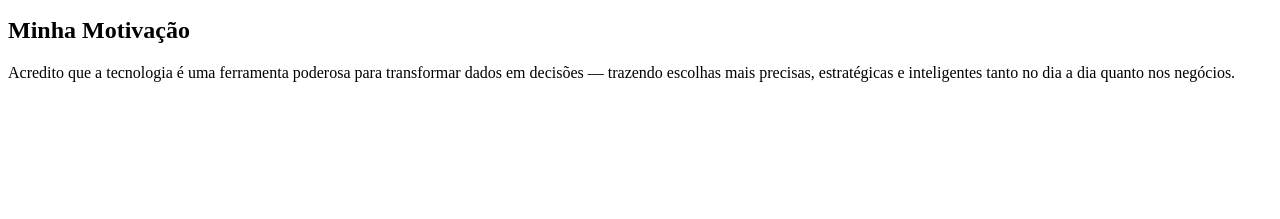
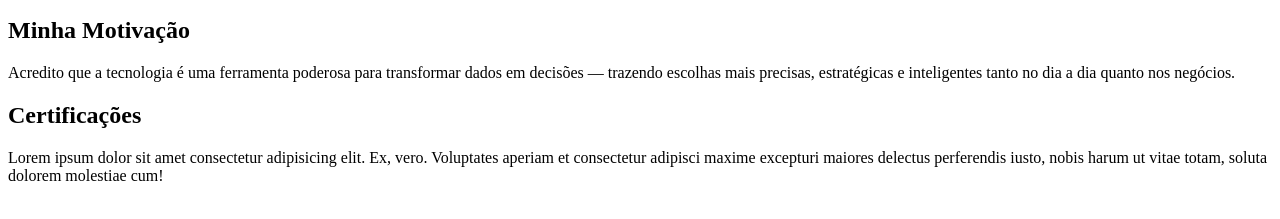
Before and after one commit to karlabeatrizw/Projeto-site, a plain HTML site: page index.html in a window 1280 px wide. Shown: the part 101-320 px from the top of the page. Drawn offline with Linux system fonts and the light colour scheme.

Commit message:
comei a escrever o conteudo

```diff
--- a/index.html
+++ b/index.html
@@ -15,6 +15,10 @@
             <h2>Minha Motivação</h2>
             <p>Acredito que a tecnologia é uma ferramenta poderosa para transformar dados em decisões — trazendo escolhas mais precisas, estratégicas e inteligentes tanto no dia a dia quanto nos negócios.</p>
         </article>
+        <article>
+            <h2>Certificações</h2>
+            <p>Lorem ipsum dolor sit amet consectetur adipisicing elit. Ex, vero. Voluptates aperiam et consectetur adipisci maxime excepturi maiores delectus perferendis iusto, nobis harum ut vitae totam, soluta dolorem molestiae cum!</p>
+        </article>
     </main>
 </body>
 </html>
```
